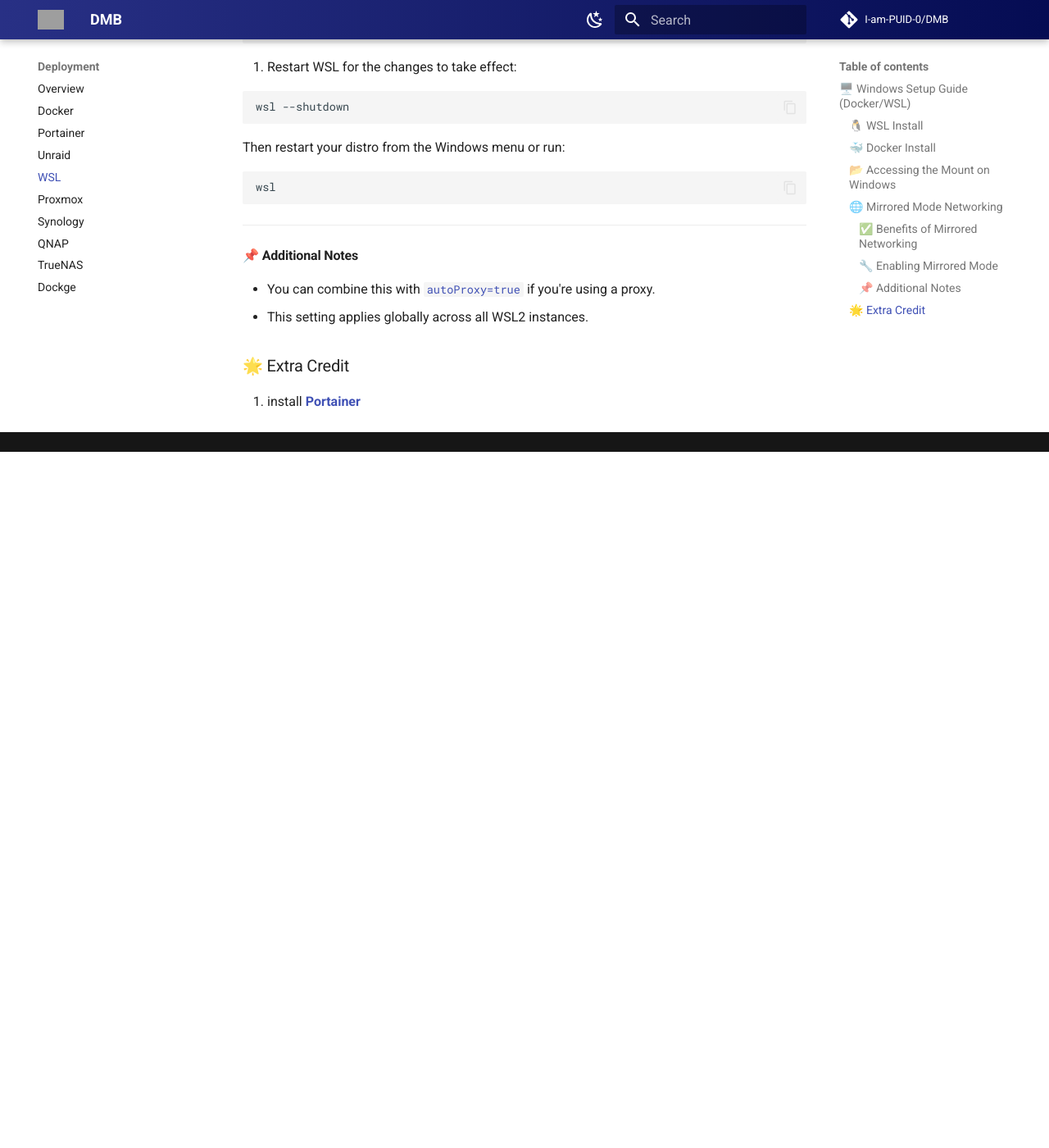
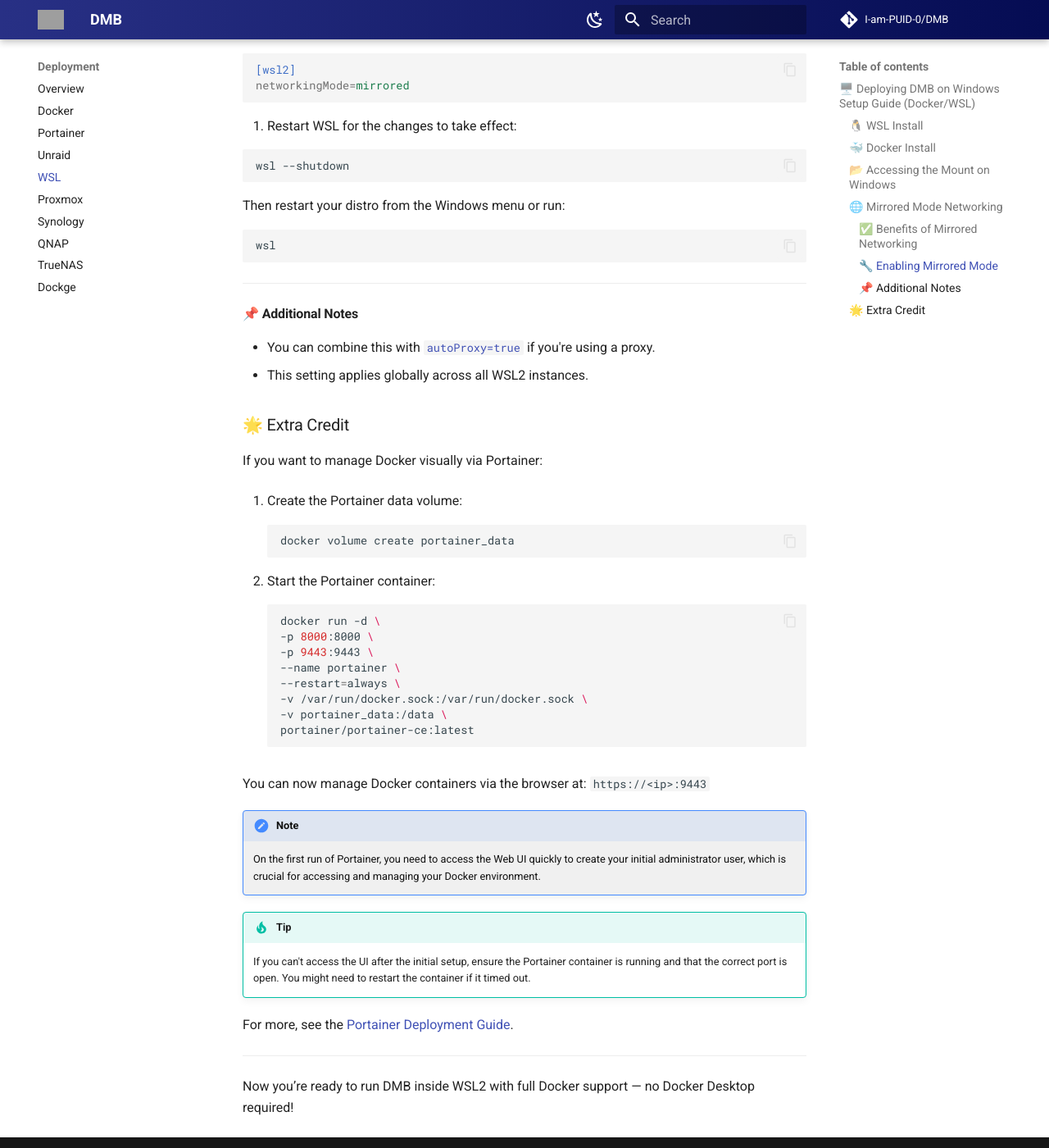
Before and after one commit to I-am-PUID-0/DMB_Docs, an MkDocs documentation site: the page built from docs/deployment/wsl.md, in a window 1280 px wide and 1400 px high, scrolled down 2237 px. Shown: the whole window at 82% size. Built offline with MkDocs 1.6.1 and Material for MkDocs 9.7.7, drawn with Linux system fonts in a browser that asks for light colours; comment, search, counter and statistics services are not loaded; before the commit the page ends 2788 px from its top, so only the background shows below that; some of the changed text lies outside the part shown; grey boxes are pictures that could not be loaded.

Commit message:
Refactor deployment guides for clarity and consistency by updating headings and improving introductory text

````diff
--- a/docs/deployment/wsl.md
+++ b/docs/deployment/wsl.md
@@ -2,10 +2,12 @@
 title: Deploy with WSL
 ---
 
-## 🖥️ Windows Setup Guide (Docker/WSL)
+## 🖥️ Deploying DMB on Windows Setup Guide (Docker/WSL)
 
 !!! warning "Docker Desktop"
     Ensure that Docker Desktop is not installed; if so, uninstall and reboot before proceeding.
+
+This guide will walk you through setting up DMB on a Windows system using a **lightweight Docker + WSL2 setup**, without relying on Docker Desktop.
 
 ----
 
@@ -121,4 +123,37 @@ wsl
 
 ### 🌟 Extra Credit
 
-1. install **[Portainer](https://docs.portainer.io/start/install-ce/server/docker/linux)**
+If you want to manage Docker visually via Portainer:
+
+1. Create the Portainer data volume:
+    ```bash
+    docker volume create portainer_data
+    ```
+
+2. Start the Portainer container:
+
+    ```bash
+    docker run -d \
+    -p 8000:8000 \
+    -p 9443:9443 \
+    --name portainer \
+    --restart=always \
+    -v /var/run/docker.sock:/var/run/docker.sock \
+    -v portainer_data:/data \
+    portainer/portainer-ce:latest
+    ```
+
+You can now manage Docker containers via the browser at: `https://<ip>:9443`
+
+!!! note
+    On the first run of Portainer, you need to access the Web UI quickly to create your initial administrator user, which is crucial for accessing and managing your Docker environment.
+
+!!! tip
+    If you can't access the UI after the initial setup, ensure the Portainer container is running and that the correct port is open.
+    You might need to restart the container if it timed out.
+
+For more, see the [Portainer Deployment Guide](./portainer.md).
+
+---
+
+Now you’re ready to run DMB inside WSL2 with full Docker support — no Docker Desktop required!
````
Also changed, not shown: docs/deployment/docker.md (+2 -2 lines), docs/deployment/proxmox.md (+2 -2 lines), docs/deployment/unraid.md (+1 -1 lines).
